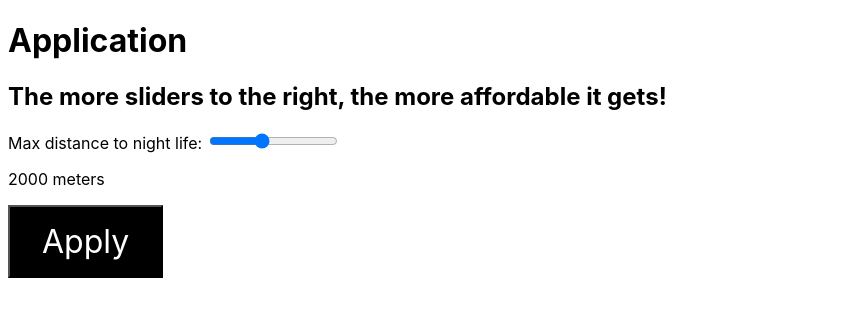
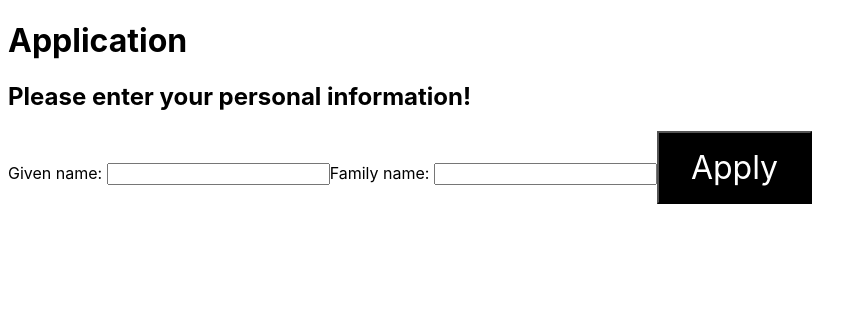
Before and after one commit to toretefre/designthinking, a React (Create React App) app: page /application in a window 1280 px wide. Shown: the top 316 px of the page, without its empty margins (0-867 px from the left). Built offline with nearby package versions, Linux system fonts and the light colour scheme.

Commit message:
initial application page

```diff
--- a/src/containers/Application/index.js
+++ b/src/containers/Application/index.js
@@ -10,19 +10,11 @@ export const Application = () => {
   return (
     <main>
       <h1>Application</h1>
-      <h2>The more sliders to the right, the more affordable it gets!</h2>
+      <h2>Please enter your personal information!</h2>
       <form>
-        Max distance to night life:{' '}
-        <input
-          type="range"
-          defaultValue={nightlife}
-          name="points"
-          min="0"
-          max="5000"
-          step="500"
-        />
-        <p>{nightlife} meters</p>
-        <Link to="http://www.ntnu.no/">
+        Given name: <input type="text" />
+        Family name: <input type="text" />
+        <Link to="/">
           <button>Apply</button>
         </Link>
       </form>
```
